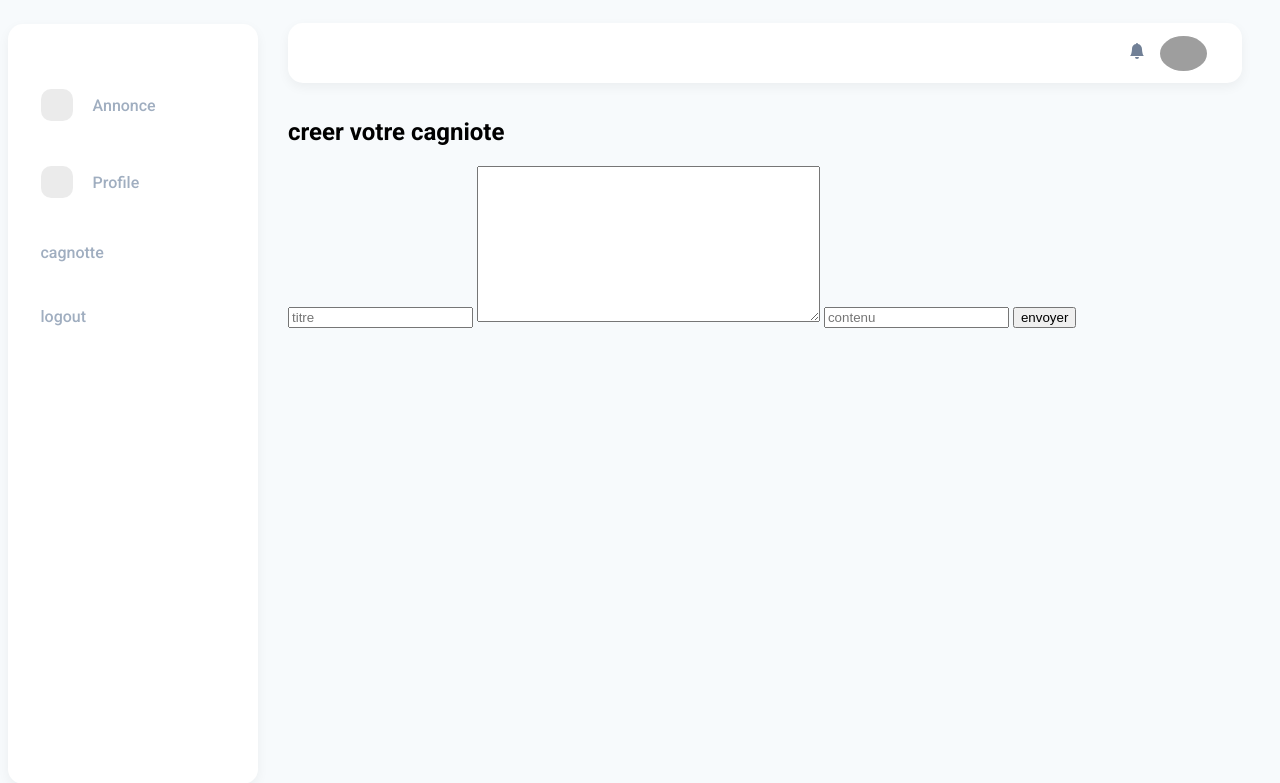
After one commit to Dreamoonc/PFE, a Django app: page /cagniote/ in a window 1280 px wide. The commit adds this page. Shown: the top 783 px of the page. Run offline with Django 4.2, Linux system fonts and the light colour scheme; grey boxes are pictures that could not be loaded.

Commit message:
creation cagniote back

```diff
--- a/kk/authentification/admin.py
+++ b/kk/authentification/admin.py
@@ -5,3 +5,4 @@ from .models import *
 admin.site.register(User)
 admin.site.register(Association)
 admin.site.register(PhysicalUser)
+admin.site.register(Cagniote)
--- a/kk/authentification/forms.py
+++ b/kk/authentification/forms.py
@@ -35,3 +35,8 @@ class CreatePersonne (forms.ModelForm):
      class Meta:
         model=PhysicalUser
         fields=["first_name","last_name","willaya"]
+
+class CreateCagniote (forms.ModelForm):
+     class Meta:
+        model= Cagniote
+        fields=["titre","contenu","sommeDemander"]
--- a/kk/authentification/models.py
+++ b/kk/authentification/models.py
@@ -135,3 +135,15 @@ class Association (models.Model):
     name = models.CharField(max_length=255)
     file = models.CharField (max_length=200)
     willaya=models.CharField(choices=WILLAYA ,  max_length=10)
+
+class Cagniote (models.Model):
+    titre = models.CharField(max_length=255)
+    contenu = models.TextField(max_length=600)
+    sommeDemander= models.FloatField()
+    sommeRecolter = models.FloatField(default=0)
+    dateCreation = models.DateField(auto_now=True)
+    user = models.ForeignKey(Association , on_delete=models.CASCADE)
+
+
+    def __str__(self):
+        return self.titre
--- /dev/null
+++ b/kk/authentification/templates/cagniote.html
@@ -0,0 +1,63 @@
+<!DOCTYPE html>
+<html lang="en">
+<head>
+    <meta charset="UTF-8">
+    <meta http-equiv="X-UA-Compatible" content="IE=edge">
+    <meta name="viewport" content="width=device-width, initial-scale=1.0">
+    <link rel="stylesheet" href="../static/style/style.css">
+    <link rel="stylesheet" href="../static/style/cagniote.css">
+    <title>Document</title>
+</head>
+<body>
+    <div class="core1">
+
+        <section>
+            <div class="sidebar">
+                <ul>
+                    <li><a href=""><div><i class="fa-solid fa-house"></i></div></i> Annonce</a></li>
+                    <li> <a href=""> <div><i class="fa-solid fa-user"></i></div> Profile</a> </li>
+                    <li> <a href="{% url 'cagniote' %}">cagnotte</a> </li>
+                    <li> <a href="{% url 'logout'%}">logout</a></li>
+                </ul>
+            </div>
+        </section>
+        <div class="core2">
+            <section style="width:100%;">
+                <div class="navbar">
+                    <img alt="Image profile" src="https://bit.ly/dan-abramov">
+                    <div class="icon">
+                        <svg fill="#718096" stroke-width="0" viewBox="0 0 16 16" focusable="false"
+                            class="chakra-icon css-1k2rqkh" height="1em" width="1em" xmlns="http://www.w3.org/2000/svg">
+                            <path
+                                d="M8 16a2 2 0 0 0 2-2H6a2 2 0 0 0 2 2zm.995-14.901a1 1 0 1 0-1.99 0A5.002 5.002 0 0 0 3 6c0 1.098-.5 6-2 7h14c-1.5-1-2-5.902-2-7 0-2.42-1.72-4.44-4.005-4.901z">
+                            </path>
+                        </svg>
+                    </div>
+                </div>
+            </section>
+            <section>
+                <form action="" method="post">
+                    <h1>creer votre cagniote </h1>
+                    {% csrf_token %}
+                    {% for field in form %}
+                    {{ field }}
+                    {% endfor %}
+                    <input type="submit" value="envoyer">
+                </form>
+            </section>
+        </div>
+    </div>
+
+    <script>
+        var form_fields = document.getElementsByTagName('input')
+        form_fields[1].placeholder='titre'
+        form_fields[2].placeholder='contenu'
+        form_fields[3].placeholder='Somme'
+
+
+
+
+
+    </script>
+</body>
+</html>
--- a/kk/authentification/templates/profile.html
+++ b/kk/authentification/templates/profile.html
@@ -19,13 +19,11 @@
 
         <section>
             <div class="sidebar">
-
                 <ul>
                     <li><a href=""><div><i class="fa-solid fa-house"></i></div></i> Annonce</a></li>
                     <li> <a href=""> <div><i class="fa-solid fa-user"></i></div> Profile</a> </li>
-                    <li> <a href="">cagnotte</a> </li>
-                    <li> <a href="">lorem ipsum</a></li>
-
+                    <li> <a href="{% url 'cagniote' %}">cagnotte</a> </li>
+                    <li> <a href="{% url 'logout'%}">logout</a></li>
                 </ul>
             </div>
         </section>
--- a/kk/authentification/urls.py
+++ b/kk/authentification/urls.py
@@ -9,5 +9,6 @@ urlpatterns = [
     path('signup/',views.Register,name='signup'),
     path('logout/',views.Logoutt,name='logout'),
     path('createuser/',views.RegisterUser,name='createuser'),
-    path('select/',views.Select,name='select')
+    path('select/',views.Select,name='select'),
+    path('cagniote/',views.ListCagniote,name='cagniote'),
 ]
--- a/kk/authentification/views.py
+++ b/kk/authentification/views.py
@@ -2,7 +2,7 @@ from django.shortcuts import redirect, render
 from django.http import HttpRequest
 from django.contrib.auth import authenticate , login ,logout
 from .models import *
-from .forms import  CreateUserForm ,LoginForm ,CreateAssociation , CreatePersonne
+from .forms import  CreateCagniote, CreateUserForm ,LoginForm ,CreateAssociation , CreatePersonne
 
 from django.contrib import messages
 # Create your views here.
@@ -94,3 +94,24 @@ def Select (request):
 def Logoutt (request):
     logout(request)
     return redirect('login')
+
+
+
+def ListCagniote (request):
+    form = CreateCagniote ()
+    if request.method =='POST':
+        username = request.user
+        association = Association.objects.get(user=username)
+        if form.is_valid :
+            titre = request.POST['titre']
+            contenu = request.POST['contenu']
+            somme = request.POST['sommeDemander']
+            Cagniote.objects.create(
+                user = association,
+                titre = titre ,
+                contenu =contenu ,
+                sommeDemander = somme
+            )
+
+    context= {'form':form}
+    return render(request,'cagniote.html',context)
```
Also changed, not shown: kk/authentification/migrations/0002_cagniote.py (added), kk/authentification/migrations/0003_alter_cagniote_sommerecolter.py (added), kk/authentification/static/style/cagniote.css (added), kk/db.sqlite3.
